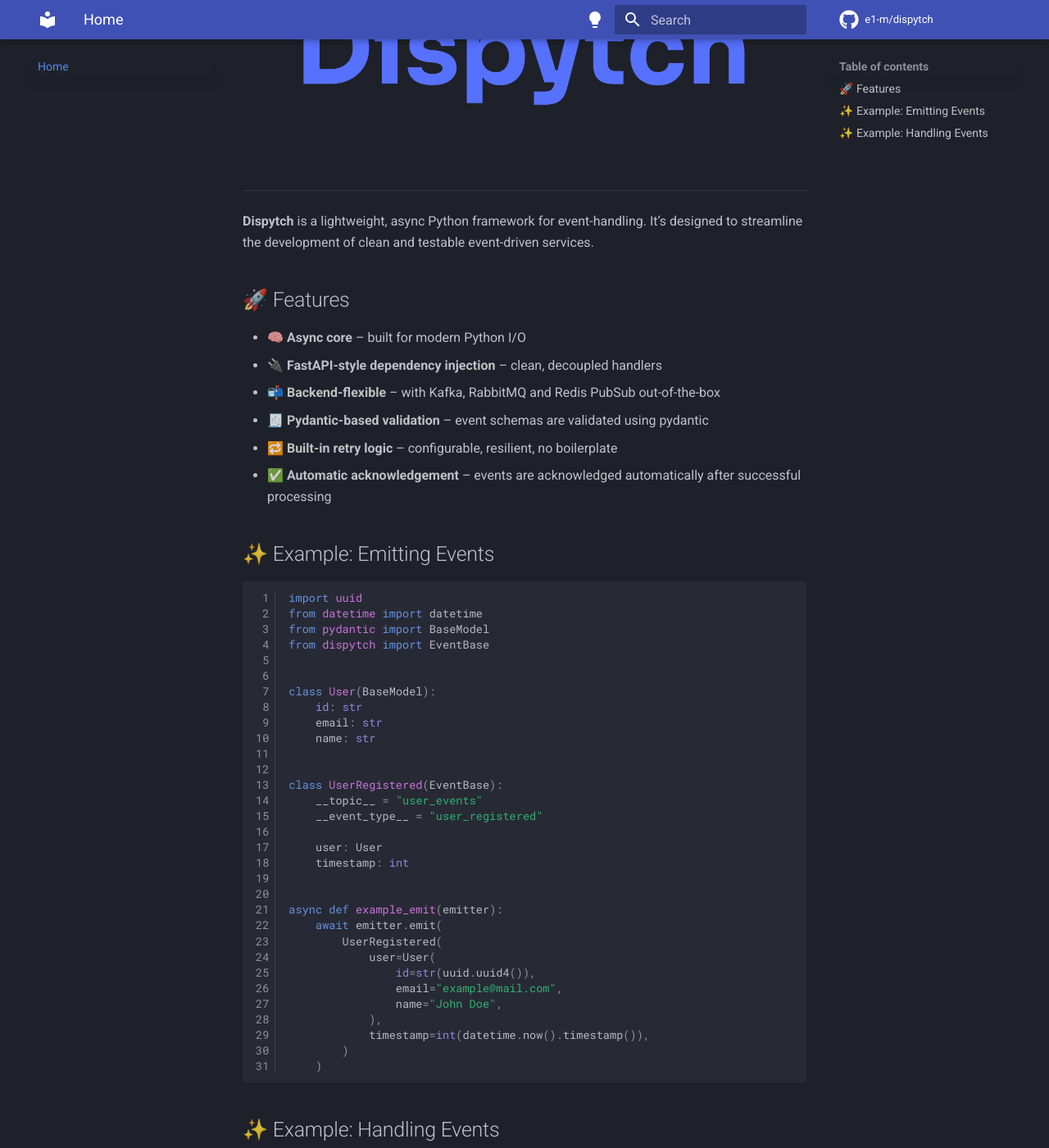
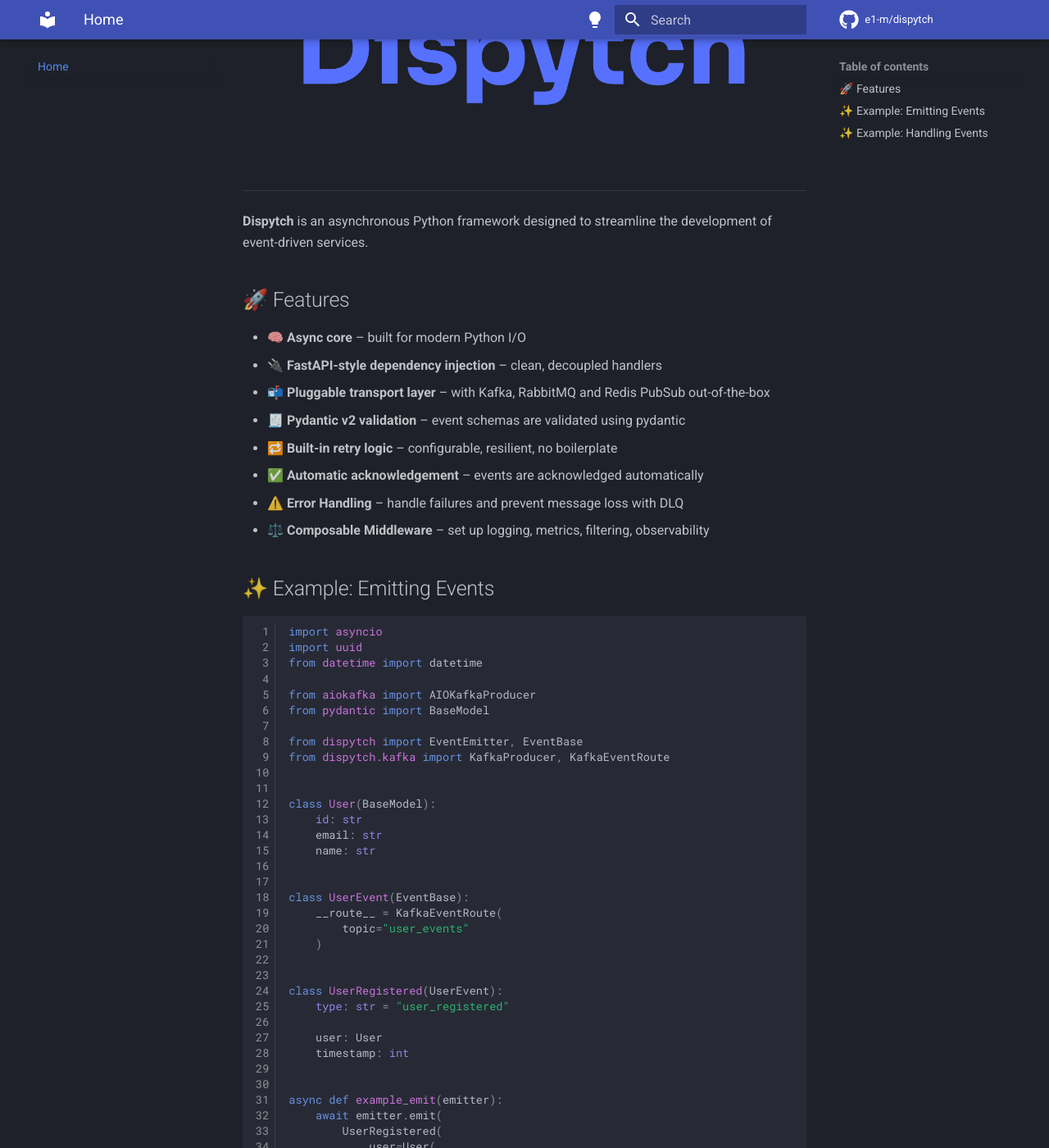
Before and after one commit to e1-m/dispytch, an MkDocs documentation site: the page built from docs/docs/index.md, in a window 1280 px wide and 1400 px high, scrolled down 288 px. Shown: the whole window at 82% size. Built offline with MkDocs 1.6.1 and Material for MkDocs 9.7.7, drawn with Linux system fonts in a browser that asks for light colours; comment, search, counter and statistics services are not loaded; the version menu is left out; some of the changed text lies outside the part shown.

Commit message:
:memo: docs: update index documentation

````diff
--- a/docs/docs/index.md
+++ b/docs/docs/index.md
@@ -4,25 +4,31 @@
 
 ---
 
-**Dispytch** is a lightweight, async Python framework for event-handling.
-It’s designed to streamline the development of clean and testable event-driven services.
+**Dispytch** is an asynchronous Python framework designed to streamline the development of event-driven services.
 
 ## 🚀 Features
 
 * 🧠 **Async core** – built for modern Python I/O
 * 🔌 **FastAPI-style dependency injection** – clean, decoupled handlers
-* 📬 **Backend-flexible** – with Kafka, RabbitMQ and Redis PubSub out-of-the-box
-* 🧾 **Pydantic-based validation** – event schemas are validated using pydantic
+* 📬 **Pluggable transport layer** – with Kafka, RabbitMQ and Redis PubSub out-of-the-box
+* 🧾 **Pydantic v2 validation** – event schemas are validated using pydantic
 * 🔁 **Built-in retry logic** – configurable, resilient, no boilerplate
-* ✅ **Automatic acknowledgement** – events are acknowledged automatically after successful processing
+* ✅ **Automatic acknowledgement** – events are acknowledged automatically
+* ⚠️ **Error Handling** – handle failures and prevent message loss with DLQ
+* ⚖️ **Composable Middleware** – set up logging, metrics, filtering, observability
 
 ## ✨ Example: Emitting Events
 
 ```python
+import asyncio
 import uuid
 from datetime import datetime
+
+from aiokafka import AIOKafkaProducer
 from pydantic import BaseModel
-from dispytch import EventBase
+
+from dispytch import EventEmitter, EventBase
+from dispytch.kafka import KafkaProducer, KafkaEventRoute
 
 
 class User(BaseModel):
@@ -31,9 +37,14 @@
     name: str
 
 
-class UserRegistered(EventBase):
-    __topic__ = "user_events"
-    __event_type__ = "user_registered"
+class UserEvent(EventBase):
+    __route__ = KafkaEventRoute(
+        topic="user_events"
+    )
+
+
+class UserRegistered(UserEvent):
+    type: str = "user_registered"
 
     user: User
     timestamp: int
@@ -56,10 +67,30 @@
 
 ```python
 from typing import Annotated
+
 from pydantic import BaseModel
-from dispytch import Event, Dependency, HandlerGroup
-from service import UserService, get_user_service
+from dispytch import Event, Dependency, Router
 
+from dispytch.kafka import KafkaEventSubscription
+from dispytch.middleware import Filter
+
+
+# Service Dependency
+
+class UserService:
+    def __init__(self):
+        self.users = []
+
+    async def do_smth_with_the_user(self, user):
+        print("Doing something with user", user)
+        self.users.append(user)
+
+
+def get_user_service():
+    return UserService()
+
+
+# Event Schemas
 
 class User(BaseModel):
     id: str
@@ -67,22 +98,30 @@
     name: str
 
 
-# Define event body schema
 class UserCreatedEvent(BaseModel):
+    type: str
     user: User
     timestamp: int
 
 
-user_events = HandlerGroup()
+# Event handler
+
+user_events = Router()
 
 
-@user_events.handler(topic='user_events', event='user_registered')
+@user_events.handler(
+    KafkaEventSubscription(topic="user_events"),
+    middlewares=[Filter(lambda ctx: ctx.event["type"] == "user_registered")]
+)
 async def handle_user_registered(
         event: Event[UserCreatedEvent],
         user_service: Annotated[UserService, Dependency(get_user_service)]
 ):
-    user = event.body.user
-    timestamp = event.body.timestamp
+    user = event.user
+    timestamp = event.timestamp
+
     print(f"[User Registered] {user.id} - {user.email} at {timestamp}")
+
     await user_service.do_smth_with_the_user(user)
+
 ```
````
